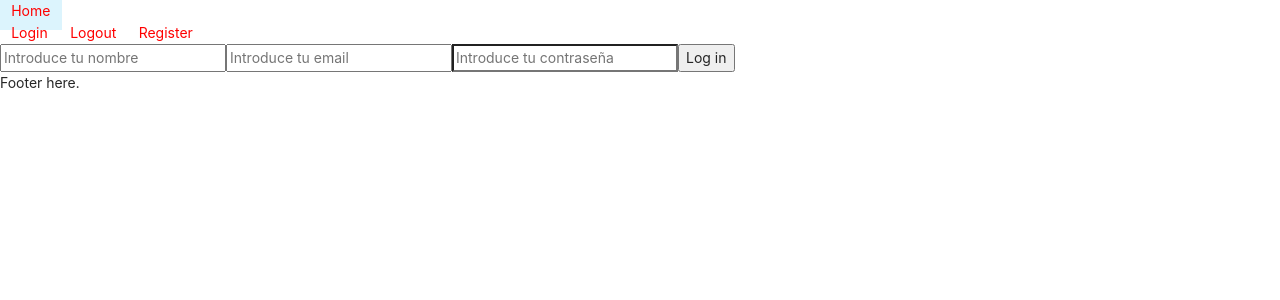
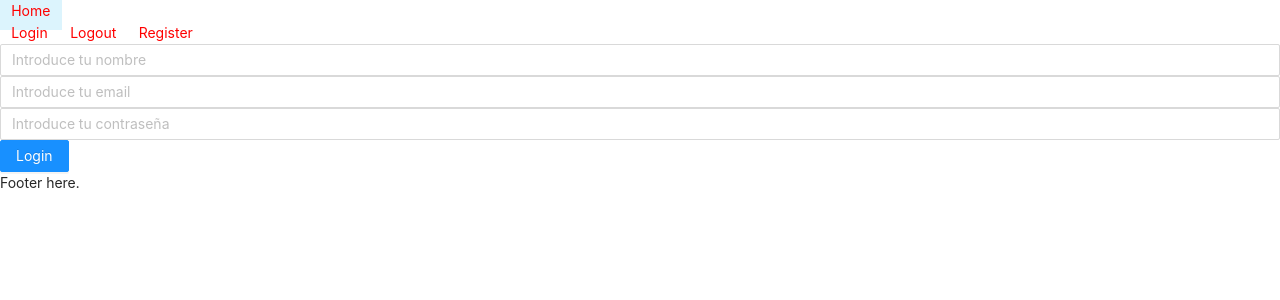
Before and after one commit to Antonini333/Frontend-Dental-App, a React (Create React App) app: page /login in a window 1280 px wide. Shown: the top 300 px of the page. Built offline with nearby package versions, Linux system fonts and the light colour scheme; no server answers.

Commit message:
Added antdesign to Login and Register

```diff
--- a/src/containers/Login/Login.jsx
+++ b/src/containers/Login/Login.jsx
@@ -2,7 +2,8 @@ import React from 'react';
 import axios from 'axios';
 import {useHistory} from 'react-router-dom'
 import './Login.scss';
-import {notification} from 'antd'
+import {Input, Button, notification} from 'antd'
+
 // const Login = (props) => {
     const Login = ({setUser}) => {
     const history = useHistory();
@@ -22,17 +23,17 @@ import {notification} from 'antd'
             localStorage.setItem('user',JSON.stringify(res.data))
             notification.success({message:'Bienvenido',description:'Bienvenido '+user.name})
             setTimeout(() => {
-                history.push('/')
+                history.push('/profile')
             }, 1000);
         })
         .catch(error=>console.log(error))
     }
     return (
         <form className="login-form" onSubmit={handleSubmit}>
-            <input type="name" name="name" required placeholder="Introduce tu nombre"/>
-            <input type="email" name="email" required placeholder="Introduce tu email" />
-            <input type="password" name="password" required placeholder="Introduce tu contraseña"/>
-            <button type="submit">Log in</button>
+            <Input type="name" name="name" required placeholder="Introduce tu nombre"/>
+            <Input type="email" name="email" required placeholder="Introduce tu email" />
+            <Input type="password" name="password" required placeholder="Introduce tu contraseña"/>
+            <Button type="primary" htmlType="submit">Login</Button>
         </form>
     )
 }
```
Also changed, not shown: src/containers/Profile/profile.scss (added, +12 -0 lines), src/containers/Profile/profile.jsx (added).
